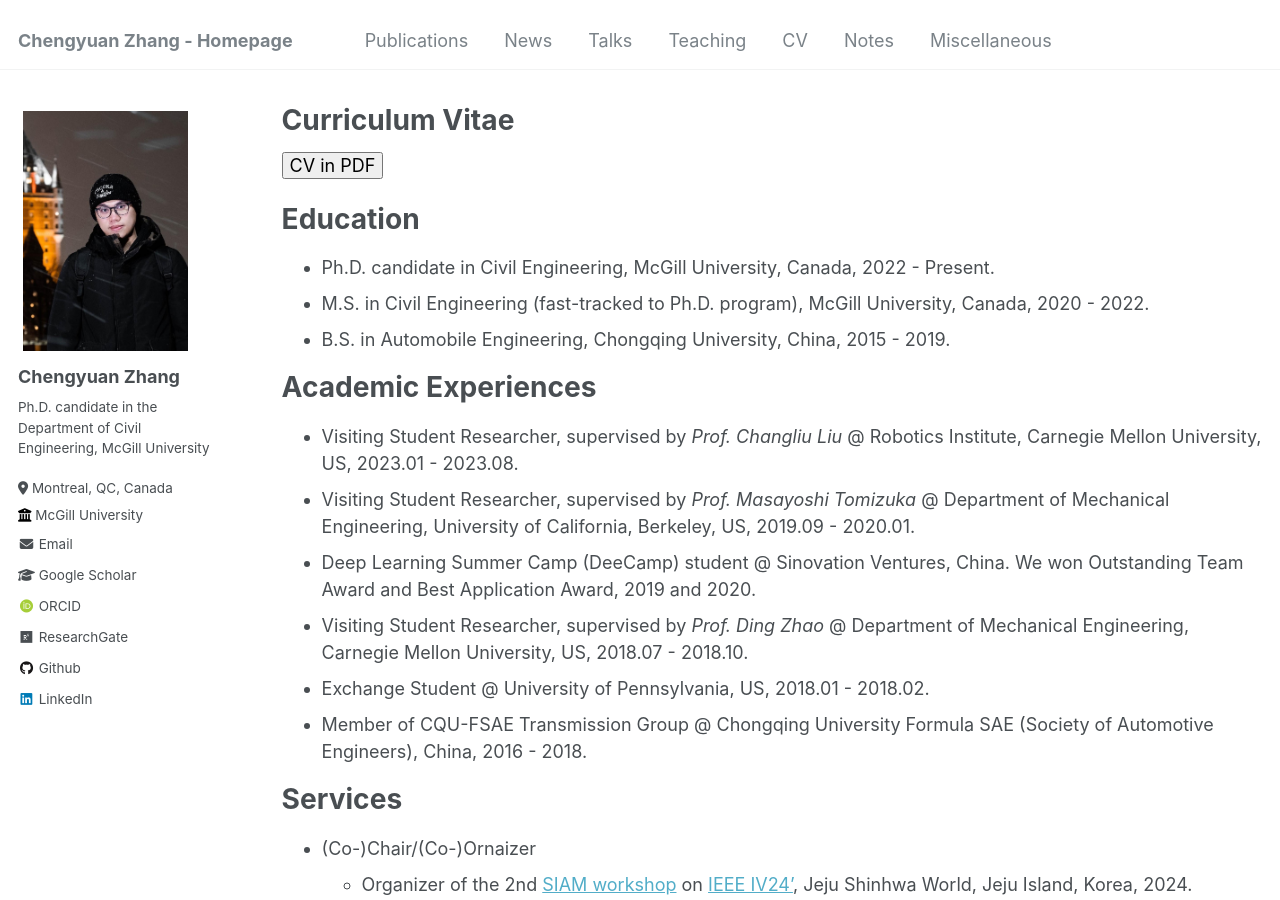
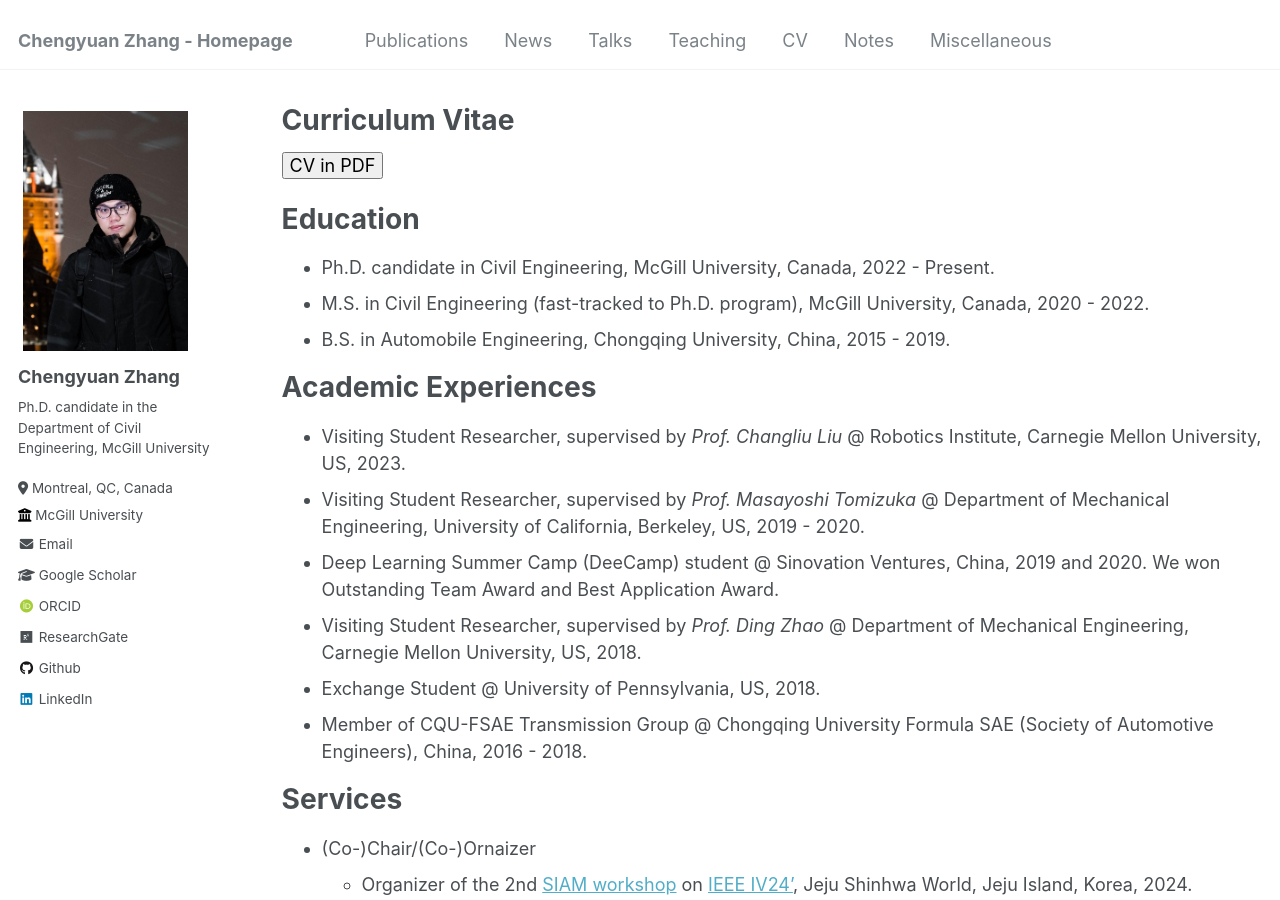
Before and after one commit to Chengyuan-Zhang/chengyuan-zhang.github.io, a Jekyll site: the page built from _pages/cv.md, in a window 1280 px wide and 900 px high. Built offline with Jekyll 4.4.1, drawn with Linux system fonts in a browser that asks for light colours; some web fonts are replaced; comment, search, counter and statistics services are not loaded.

Commit message:
update news

```diff
--- a/_pages/cv.md
+++ b/_pages/cv.md
@@ -22,14 +22,14 @@ Academic Experiences
 =====
 
 * Visiting Student Researcher, supervised by *Prof. Changliu Liu* @ Robotics Institute, Carnegie Mellon University,
-  US, 2023.01 - 2023.08.
+  US, 2023.
 * Visiting Student Researcher, supervised by *Prof. Masayoshi Tomizuka* @ Department of Mechanical Engineering,
-  University of California, Berkeley, US, 2019.09 - 2020.01.
-* Deep Learning Summer Camp (DeeCamp) student @ Sinovation Ventures, China. We won Outstanding Team Award and Best
-  Application Award, 2019 and 2020.
+  University of California, Berkeley, US, 2019 - 2020.
+* Deep Learning Summer Camp (DeeCamp) student @ Sinovation Ventures, China, 2019 and 2020. We won Outstanding Team Award and Best
+  Application Award.
 * Visiting Student Researcher, supervised by *Prof. Ding Zhao* @ Department of Mechanical Engineering, Carnegie Mellon
-  University, US, 2018.07 - 2018.10.
-* Exchange Student @ University of Pennsylvania, US, 2018.01 - 2018.02.
+  University, US, 2018.
+* Exchange Student @ University of Pennsylvania, US, 2018.
 * Member of CQU-FSAE Transmission Group @ Chongqing University Formula SAE (Society of Automotive Engineers), China,
   2016 - 2018.
 
```
Also changed, not shown: _pages/about.md (+8 -3 lines).
